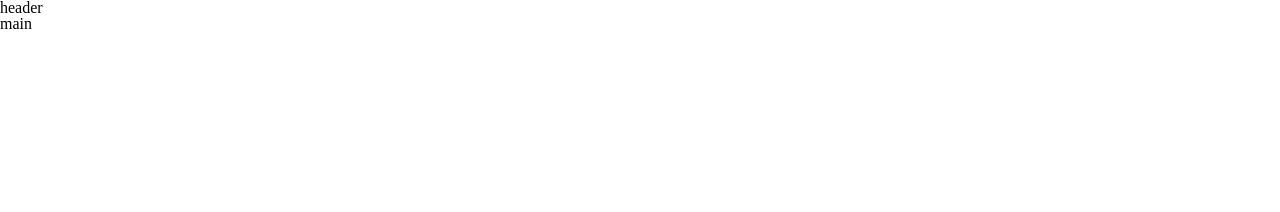
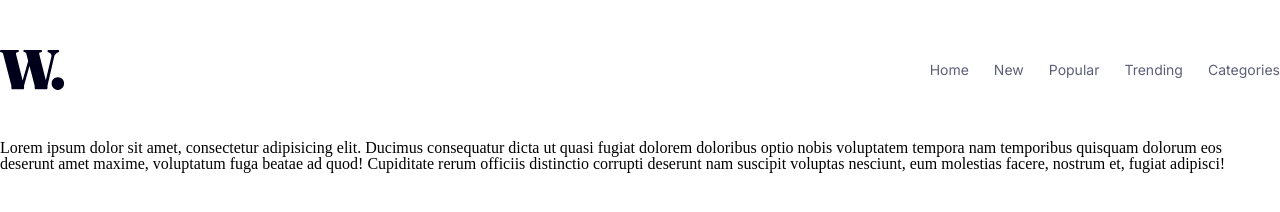
Before and after one commit to uchedotphp/news-homepage, a plain HTML site: page index.html in a window 1280 px wide. Drawn offline with Linux system fonts and the light colour scheme.

Commit message:
FEAT: Complete header design

```diff
--- a/index.html
+++ b/index.html
@@ -5,19 +5,36 @@
     <meta name="viewport" content="width=device-width, initial-scale=1.0" />
     <title>News Blog</title>
     <link rel="stylesheet" href="assets/css/reset.css" />
-    <link rel="stylesheet" href="assets/css/styles.css">
-    <style>
-
-    </style>
+    <link rel="stylesheet" href="assets/css/styles.css" />
+    <style></style>
   </head>
 
   <body>
     <header>
-        header
+      <section class="container header-top">
+        <span class="logo-area">
+          <img src="./assets/images/logo.svg" alt="news blog logo" />
+        </span>
+
+        <nav class="navigation">
+          <ul>
+            <li><a href="#">Home</a></li>
+            <li><a href="#">New</a></li>
+            <li><a href="#">Popular</a></li>
+            <li><a href="#">Trending</a></li>
+            <li><a href="#">Categories</a></li>
+          </ul>
+        </nav>
+      </section>
     </header>
 
-    <main>
-        main
+    <main class="container">
+      Lorem ipsum dolor sit amet, consectetur adipisicing elit. Ducimus
+      consequatur dicta ut quasi fugiat dolorem doloribus optio nobis voluptatem
+      tempora nam temporibus quisquam dolorum eos deserunt amet maxime,
+      voluptatum fuga beatae ad quod! Cupiditate rerum officiis distinctio
+      corrupti deserunt nam suscipit voluptas nesciunt, eum molestias facere,
+      nostrum et, fugiat adipisci!
     </main>
   </body>
 </html>
```
